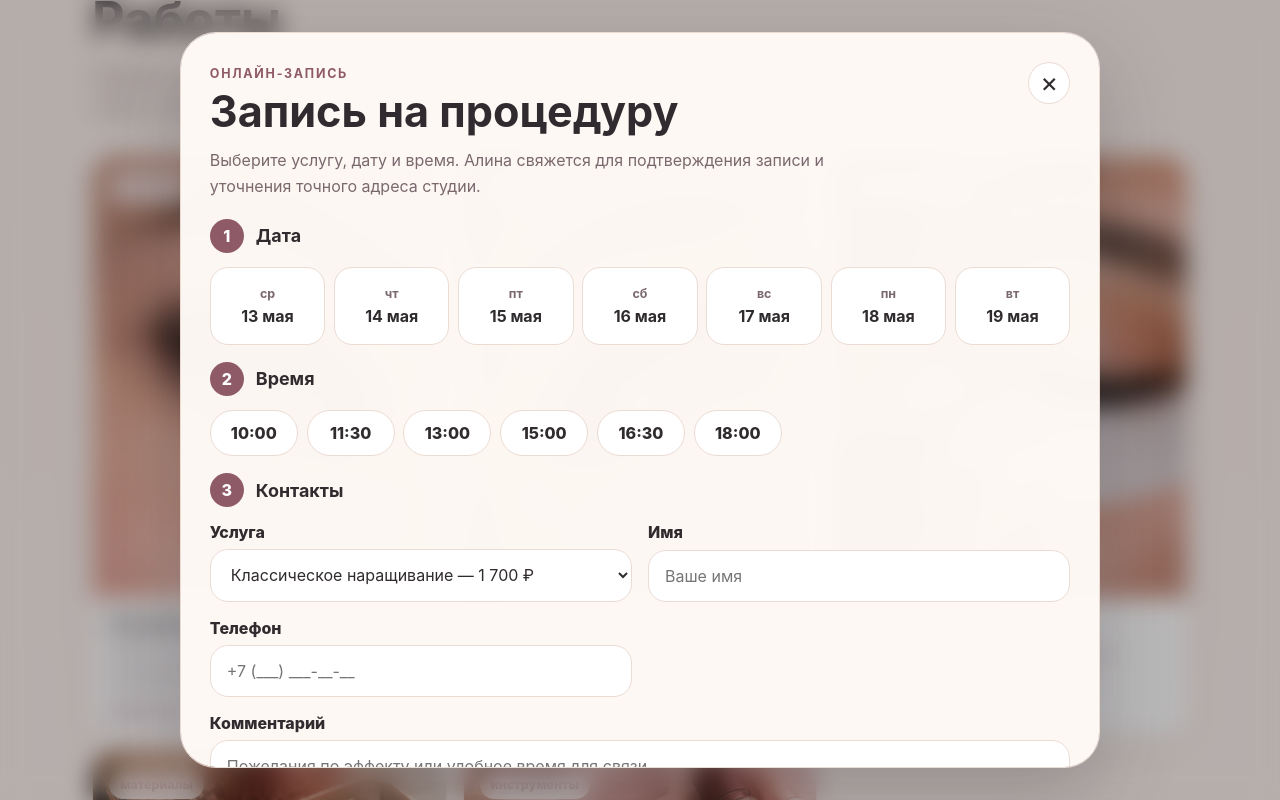
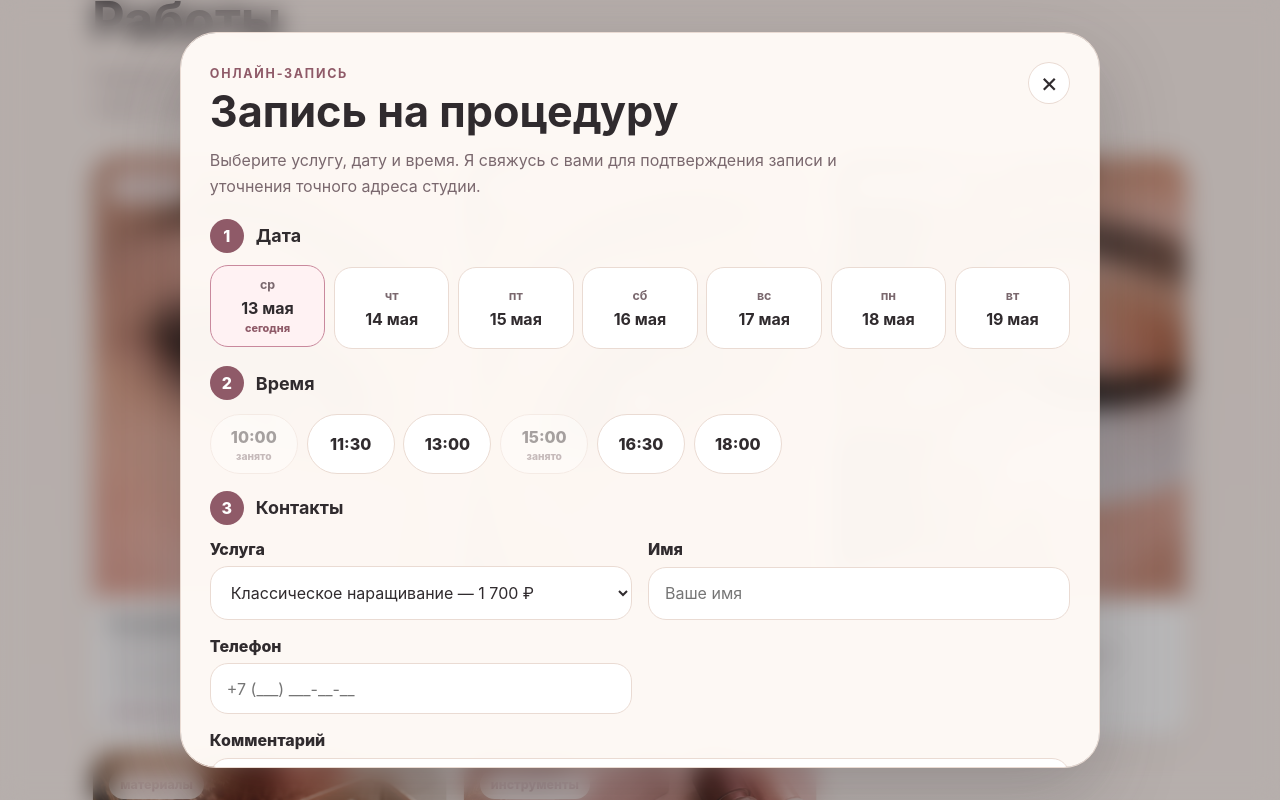
Before and after one commit to akaAlexey/shurina-lash-studio, a Vue app: page / in a window 1280 px wide. Both pictures are taken after a click on the element 269 px from the left and 3502 px from the top of the page. Shown: the part 3056-3856 px from the top of the page. Built offline with nearby package versions, Linux system fonts and the light colour scheme.

Commit message:
Polish booking availability and contact layout

```diff
--- a/src/components/booking/BookingCalendar.vue
+++ b/src/components/booking/BookingCalendar.vue
@@ -4,6 +4,7 @@ defineProps<{
     value: string
     day: string
     weekday: string
+    isToday?: boolean
   }[]
   modelValue: string
 }>()
@@ -24,6 +25,7 @@ const emit = defineEmits<{
     >
       <span>{{ date.weekday }}</span>
       <strong>{{ date.day }}</strong>
+      <em v-if="date.isToday">сегодня</em>
     </button>
   </div>
 </template>
@@ -68,6 +70,15 @@ const emit = defineEmits<{
   margin-top: 0.35rem;
 }
 
+.booking-calendar em {
+  display: block;
+  color: var(--color-primary-dark);
+  font-size: 0.68rem;
+  font-style: normal;
+  font-weight: 800;
+  margin-top: 0.2rem;
+}
+
 @media (max-width: 720px) {
   .booking-calendar {
     grid-template-columns: repeat(4, minmax(0, 1fr));
--- a/src/components/booking/TimeSlotPicker.vue
+++ b/src/components/booking/TimeSlotPicker.vue
@@ -2,6 +2,7 @@
 defineProps<{
   slots: string[]
   modelValue: string
+  disabledSlots?: string[]
 }>()
 
 const emit = defineEmits<{
@@ -15,10 +16,12 @@ const emit = defineEmits<{
       v-for="slot in slots"
       :key="slot"
       type="button"
+      :disabled="disabledSlots?.includes(slot)"
       :class="{ active: modelValue === slot }"
       @click="emit('update:modelValue', slot)"
     >
       {{ slot }}
+      <span v-if="disabledSlots?.includes(slot)">занято</span>
     </button>
   </div>
 </template>
@@ -46,6 +49,15 @@ const emit = defineEmits<{
     transform 0.2s ease;
 }
 
+.time-slot-picker button span {
+  display: block;
+  color: var(--color-text-muted);
+  font-size: 0.64rem;
+  font-weight: 800;
+  line-height: 1;
+  margin-top: 0.2rem;
+}
+
 @media (max-width: 420px) {
   .time-slot-picker button {
     flex: 1 1 calc(50% - 0.55rem);
@@ -59,4 +71,10 @@ const emit = defineEmits<{
   color: var(--color-primary-dark);
   transform: translateY(-2px);
 }
+
+.time-slot-picker button:disabled {
+  cursor: not-allowed;
+  opacity: 0.42;
+  transform: none;
+}
 </style>
--- a/src/components/layout/AppFooter.vue
+++ b/src/components/layout/AppFooter.vue
@@ -1,15 +1,18 @@
 <script setup lang="ts">
+import { studio } from '../../data/studio'
+
 const year = new Date().getFullYear()
 </script>
 
 <template>
   <footer class="app-footer">
     <div class="container app-footer__inner">
-      <div>
-        <strong>Shurina Lash Studio</strong>
-        <p>Наращивание ресниц в Астрахани</p>
+      <a class="app-footer__social" :href="studio.telegram" target="_blank" rel="noreferrer">TG</a>
+      <div class="app-footer__center">
+        <strong>Shurina Lash Studio — наращивание ресниц в Астрахани</strong>
+        <p class="app-footer__demo">Сайт-пример работы. Принадлежит разработчику akaAlexey.</p>
       </div>
-      <p class="app-footer__demo">Сайт-пример работы. Принадлежит разработчику akaAlexey.</p>
+      <a class="app-footer__social" :href="studio.vk" target="_blank" rel="noreferrer">VK</a>
       <span>© {{ year }} akaAlexey</span>
     </div>
   </footer>
@@ -25,13 +28,31 @@ const year = new Date().getFullYear()
 
 .app-footer__inner {
   display: grid;
-  grid-template-columns: 1fr auto auto;
+  grid-template-columns: auto minmax(0, 1fr) auto;
   align-items: center;
-  gap: 1.5rem;
+  gap: 1rem;
+  text-align: center;
 }
 
 .app-footer strong {
   font-size: 1.05rem;
+}
+
+.app-footer__center {
+  display: grid;
+  gap: 0.45rem;
+}
+
+.app-footer__social {
+  display: inline-flex;
+  width: 44px;
+  height: 44px;
+  align-items: center;
+  justify-content: center;
+  border: 1px solid rgba(255, 250, 246, 0.18);
+  border-radius: 999px;
+  color: #fffaf6;
+  font-weight: 900;
 }
 
 .app-footer p,
@@ -40,18 +61,31 @@ const year = new Date().getFullYear()
 }
 
 .app-footer__demo {
-  max-width: 420px;
   text-align: center;
+}
+
+.app-footer span {
+  grid-column: 1 / -1;
+  font-size: 0.9rem;
 }
 
 @media (max-width: 760px) {
   .app-footer__inner {
-    grid-template-columns: 1fr;
-    text-align: left;
+    grid-template-columns: 44px minmax(0, 1fr) 44px;
   }
 
   .app-footer__demo {
-    text-align: left;
+    text-align: center;
+  }
+}
+
+@media (max-width: 420px) {
+  .app-footer strong {
+    font-size: 0.9rem;
+  }
+
+  .app-footer__demo {
+    font-size: 0.82rem;
   }
 }
 </style>
--- a/src/components/sections/BookingSection.vue
+++ b/src/components/sections/BookingSection.vue
@@ -10,6 +10,7 @@ interface BookingDate {
   value: string
   day: string
   weekday: string
+  isToday: boolean
 }
 
 const props = defineProps<{
@@ -31,6 +32,14 @@ const isSuccess = ref(false)
 
 const errors = reactive<Record<string, string>>({})
 
+const fakeBookedSlots: Record<string, string[]> = {
+  0: ['15:00'],
+  1: ['11:30', '15:00'],
+  2: ['10:00', '16:30'],
+  4: ['13:00', '18:00'],
+  6: ['11:30'],
+}
+
 const dates = computed<BookingDate[]>(() => {
   const formatter = new Intl.DateTimeFormat('ru-RU', {
     weekday: 'short',
@@ -51,14 +60,39 @@ const dates = computed<BookingDate[]>(() => {
       value: date.toISOString().slice(0, 10),
       weekday,
       day,
+      isToday: index === 0,
     }
   })
+})
+
+const disabledSlots = computed(() => {
+  const dateIndex = dates.value.findIndex((date) => date.value === selectedDate.value)
+  const booked = fakeBookedSlots[String(dateIndex)] ?? []
+  const unavailable = new Set(booked)
+
+  if (dateIndex === 0) {
+    const now = new Date()
+    const minutesNow = now.getHours() * 60 + now.getMinutes()
+
+    timeSlots.forEach((slot) => {
+      const [hours, minutes] = slot.split(':').map(Number)
+      if (hours * 60 + minutes <= minutesNow) {
+        unavailable.add(slot)
+      }
+    })
+  }
+
+  return Array.from(unavailable)
 })
 
 function validate() {
   errors.service = selectedService.value ? '' : 'Выберите услугу'
   errors.date = selectedDate.value ? '' : 'Выберите дату'
-  errors.time = selectedTime.value ? '' : 'Выберите время'
+  errors.time = selectedTime.value
+    ? disabledSlots.value.includes(selectedTime.value)
+      ? 'Это время уже недоступно'
+      : ''
+    : 'Выберите время'
   errors.name = name.value.trim() ? '' : 'Введите имя'
   errors.phone = phone.value.trim() ? '' : 'Введите телефон'
 
@@ -76,6 +110,7 @@ function submitBooking() {
 }
 
 function closeModal() {
+  isSuccess.value = false
   emit('close')
 }
 
@@ -89,9 +124,12 @@ watch(
   () => props.isOpen,
   (isOpen) => {
     document.body.style.overflow = isOpen ? 'hidden' : ''
+    document.documentElement.style.overflow = isOpen ? 'hidden' : ''
 
     if (isOpen) {
       selectedService.value = props.initialServiceId ?? ''
+      selectedDate.value = dates.value[0]?.value ?? ''
+      selectedTime.value = ''
       isSuccess.value = false
       Object.keys(errors).forEach((key) => {
         errors[key] = ''
@@ -99,6 +137,12 @@ watch(
     }
   },
 )
+
+watch(selectedDate, () => {
+  if (disabledSlots.value.includes(selectedTime.value)) {
+    selectedTime.value = ''
+  }
+})
 
 watch(
   () => props.initialServiceId,
@@ -116,6 +160,7 @@ onMounted(() => {
 onBeforeUnmount(() => {
   window.removeEventListener('keydown', handleKeydown)
   document.body.style.overflow = ''
+  document.documentElement.style.overflow = ''
 })
 </script>
 
@@ -136,13 +181,13 @@ onBeforeUnmount(() => {
           <span class="eyebrow">Онлайн-запись</span>
           <h2 id="booking-title">Запись на процедуру</h2>
           <p>
-            Выберите услугу, дату и время. Алина свяжется для подтверждения записи и
+            Выберите услугу, дату и время. Я свяжусь с вами для подтверждения записи и
             уточнения точного адреса студии.
           </p>
         </div>
 
         <div class="booking-modal__content">
-          <div class="booking-section__step">
+          <div v-if="!isSuccess" class="booking-section__step">
             <div class="booking-section__step-title">
               <span>1</span>
               <h3>Дата</h3>
@@ -151,16 +196,20 @@ onBeforeUnmount(() => {
             <small v-if="errors.date">{{ errors.date }}</small>
           </div>
 
-          <div class="booking-section__step">
+          <div v-if="!isSuccess" class="booking-section__step">
             <div class="booking-section__step-title">
               <span>2</span>
               <h3>Время</h3>
             </div>
-            <TimeSlotPicker v-model="selectedTime" :slots="timeSlots" />
+            <TimeSlotPicker
+              v-model="selectedTime"
+              :slots="timeSlots"
+              :disabled-slots="disabledSlots"
+            />
             <small v-if="errors.time">{{ errors.time }}</small>
           </div>
 
-          <div class="booking-section__step">
+          <div v-if="!isSuccess" class="booking-section__step">
             <div class="booking-section__step-title">
               <span>3</span>
               <h3>Контакты</h3>
@@ -176,11 +225,12 @@ onBeforeUnmount(() => {
             />
           </div>
 
-          <div v-if="isSuccess" class="booking-section__success" role="status">
+          <div v-if="isSuccess" class="booking-section__success" role="status" aria-live="polite">
             <strong>Спасибо! Заявка отправлена.</strong>
             <p>
-              Алина свяжется с вами для подтверждения записи и уточнения точного адреса студии.
+              Я свяжусь с вами для подтверждения записи и уточнения точного адреса студии.
             </p>
+            <button type="button" @click="closeModal">Закрыть</button>
           </div>
         </div>
       </div>
@@ -206,11 +256,27 @@ onBeforeUnmount(() => {
   width: min(100%, 920px);
   max-height: min(92vh, 980px);
   overflow-y: auto;
+  scrollbar-width: none;
   border: 1px solid var(--color-border);
   border-radius: var(--radius-xl);
   background: rgba(255, 250, 246, 0.98);
   box-shadow: 0 28px 80px rgba(52, 47, 50, 0.24);
   padding: clamp(1rem, 3vw, 1.8rem);
+}
+
+.booking-modal__dialog::-webkit-scrollbar {
+  width: 0;
+  height: 0;
+}
+
+.booking-modal__dialog::-webkit-scrollbar-track {
+  background: transparent;
+}
+
+.booking-modal__dialog::-webkit-scrollbar-thumb {
+  border: 3px solid rgba(255, 248, 244, 0.98);
+  border-radius: 999px;
+  background: rgba(143, 90, 104, 0.38);
 }
 
 .booking-modal__close {
@@ -284,15 +350,36 @@ onBeforeUnmount(() => {
 }
 
 .booking-section__success {
+  position: sticky;
+  bottom: 0;
+  z-index: 4;
+  display: grid;
+  justify-items: start;
+  gap: 0.45rem;
+  margin-top: 0.4rem;
   border-radius: var(--radius-lg);
-  background: #f3fff7;
+  background:
+    linear-gradient(135deg, rgba(243, 255, 247, 0.94), rgba(255, 248, 229, 0.82)),
+    #f3fff7;
   color: #245c38;
-  padding: 1.1rem 1.25rem;
+  box-shadow: 0 18px 44px rgba(36, 92, 56, 0.16);
+  padding: clamp(1.2rem, 4vw, 2rem);
 }
 
 .booking-section__success p {
   margin-top: 0.35rem;
   line-height: 1.6;
+}
+
+.booking-section__success button {
+  min-height: 44px;
+  border-radius: 999px;
+  background: #245c38;
+  color: #fff;
+  cursor: pointer;
+  font-weight: 800;
+  margin-top: 0.7rem;
+  padding: 0.8rem 1.2rem;
 }
 
 @media (max-width: 560px) {
--- a/src/components/sections/ContactsSection.vue
+++ b/src/components/sections/ContactsSection.vue
@@ -2,11 +2,14 @@
 import { studio } from '../../data/studio'
 import SectionTitle from '../ui/SectionTitle.vue'
 
-const contacts = [
+const leftContacts = [
   ['Мастер', studio.masterName],
   ['Город', studio.city],
   ['Район', studio.district],
   ['Ориентир', studio.landmark],
+]
+
+const rightContacts = [
   ['Адрес', studio.address],
   ['Формат', studio.addressNote],
   ['Телефон', studio.phone],
@@ -16,8 +19,8 @@ const contacts = [
 
 <template>
   <section id="contacts" class="section section--muted contacts-section">
-    <div class="container contacts-section__grid">
-      <div>
+    <div class="container">
+      <div class="contacts-section__intro">
         <SectionTitle
           eyebrow="Контакты"
           title="Где проходит приём"
@@ -41,9 +44,17 @@ const contacts = [
         </div>
 
         <dl>
-          <div v-for="[label, value] in contacts" :key="label">
-            <dt>{{ label }}</dt>
-            <dd>{{ value }}</dd>
+          <div class="contacts-section__column">
+            <div v-for="[label, value] in leftContacts" :key="label">
+              <dt>{{ label }}</dt>
+              <dd>{{ value }}</dd>
+            </div>
+          </div>
+          <div class="contacts-section__column">
+            <div v-for="[label, value] in rightContacts" :key="label">
+              <dt>{{ label }}</dt>
+              <dd>{{ value }}</dd>
+            </div>
           </div>
         </dl>
       </div>
@@ -52,10 +63,9 @@ const contacts = [
 </template>
 
 <style scoped>
-.contacts-section__grid {
+.contacts-section__intro {
   display: grid;
-  grid-template-columns: minmax(0, 0.9fr) minmax(320px, 1fr);
-  gap: clamp(1.25rem, 4vw, 2.5rem);
+  gap: 1rem;
 }
 
 .contacts-section__links {
@@ -85,6 +95,7 @@ const contacts = [
 }
 
 .contacts-section__card {
+  margin-top: clamp(1.5rem, 4vw, 2.5rem);
   min-width: 0;
   border: 1px solid var(--color-border);
   border-radius: var(--radius-xl);
@@ -116,11 +127,17 @@ const contacts = [
 
 .contacts-section dl {
   display: grid;
-  gap: 1rem;
+  grid-template-columns: repeat(2, minmax(0, 1fr));
+  gap: clamp(1rem, 4vw, 2rem);
   margin: 0;
 }
 
-.contacts-section dl div {
+.contacts-section__column {
+  display: grid;
+  gap: 1rem;
+}
+
+.contacts-section__column div {
   display: grid;
   grid-template-columns: minmax(96px, 140px) minmax(0, 1fr);
   gap: 1rem;
@@ -128,7 +145,7 @@ const contacts = [
   padding-bottom: 1rem;
 }
 
-.contacts-section dl div:last-child {
+.contacts-section__column div:last-child {
   border-bottom: 0;
   padding-bottom: 0;
 }
@@ -145,8 +162,8 @@ const contacts = [
   overflow-wrap: anywhere;
 }
 
-@media (max-width: 900px) {
-  .contacts-section__grid {
+@media (max-width: 760px) {
+  .contacts-section dl {
     grid-template-columns: 1fr;
   }
 }
@@ -156,7 +173,7 @@ const contacts = [
     flex: 1 1 130px;
   }
 
-  .contacts-section dl div {
+  .contacts-section__column div {
     grid-template-columns: 1fr;
     gap: 0.25rem;
   }
--- a/src/components/sections/ServicesSection.vue
+++ b/src/components/sections/ServicesSection.vue
@@ -33,6 +33,7 @@ defineEmits<{
   display: grid;
   grid-template-columns: repeat(3, minmax(0, 1fr));
   gap: 1rem;
+  align-items: stretch;
 }
 
 @media (max-width: 980px) {
--- a/src/components/ui/ServiceCard.vue
+++ b/src/components/ui/ServiceCard.vue
@@ -11,8 +11,15 @@ defineEmits<{
 </script>
 
 <template>
-  <article class="service-card" tabindex="0" @click="$emit('book', service.id)" @keydown.enter="$emit('book', service.id)">
+  <article
+    class="service-card"
+    :class="{ 'service-card--popular': service.popular }"
+    tabindex="0"
+    @click="$emit('book', service.id)"
+    @keydown.enter="$emit('book', service.id)"
+  >
     <div>
+      <span v-if="service.popular" class="service-card__badge">Самая популярная</span>
       <p class="service-card__duration">{{ service.duration }}</p>
       <h3>{{ service.title }}</h3>
       <p class="service-card__description">{{ service.description }}</p>
@@ -40,6 +47,29 @@ defineEmits<{
     transform 0.2s ease,
     box-shadow 0.2s ease,
     border-color 0.2s ease;
+}
+
+.service-card--popular {
+  grid-column: 2 / span 1;
+  grid-row: span 2;
+  justify-content: center;
+  background:
+    linear-gradient(145deg, rgba(255, 246, 218, 0.92), rgba(255, 255, 255, 0.84)),
+    var(--color-surface);
+  border-color: #ecd79b;
+  box-shadow: 0 22px 54px rgba(168, 127, 56, 0.16);
+}
+
+.service-card__badge {
+  display: inline-flex;
+  width: fit-content;
+  border-radius: 999px;
+  background: #f3d98d;
+  color: #6e5220;
+  font-size: 0.78rem;
+  font-weight: 900;
+  margin-bottom: 0.9rem;
+  padding: 0.45rem 0.65rem;
 }
 
 .service-card:hover {
@@ -112,4 +142,11 @@ defineEmits<{
     gap: 0.7rem;
   }
 }
+
+@media (max-width: 980px) {
+  .service-card--popular {
+    grid-column: 1 / -1;
+    grid-row: auto;
+  }
+}
 </style>
--- a/src/data/services.ts
+++ b/src/data/services.ts
@@ -4,9 +4,18 @@ export interface Service {
   duration: string
   price: string
   description: string
+  popular?: boolean
 }
 
 export const services: Service[] = [
+  {
+    id: 'two-d',
+    title: '2D',
+    duration: '2 ч',
+    price: '2 200 ₽',
+    description: 'Популярный объем для заметного, но мягкого взгляда.',
+    popular: true,
+  },
   {
     id: 'classic',
     title: 'Классическое наращивание',
@@ -20,13 +29,6 @@ export const services: Service[] = [
     duration: '1 ч 50 мин',
     price: '1 900 ₽',
     description: 'Чуть больше выразительности без перегруза.',
-  },
-  {
-    id: 'two-d',
-    title: '2D',
-    duration: '2 ч',
-    price: '2 200 ₽',
-    description: 'Популярный объем для заметного, но мягкого взгляда.',
   },
   {
     id: 'three-d',
```
